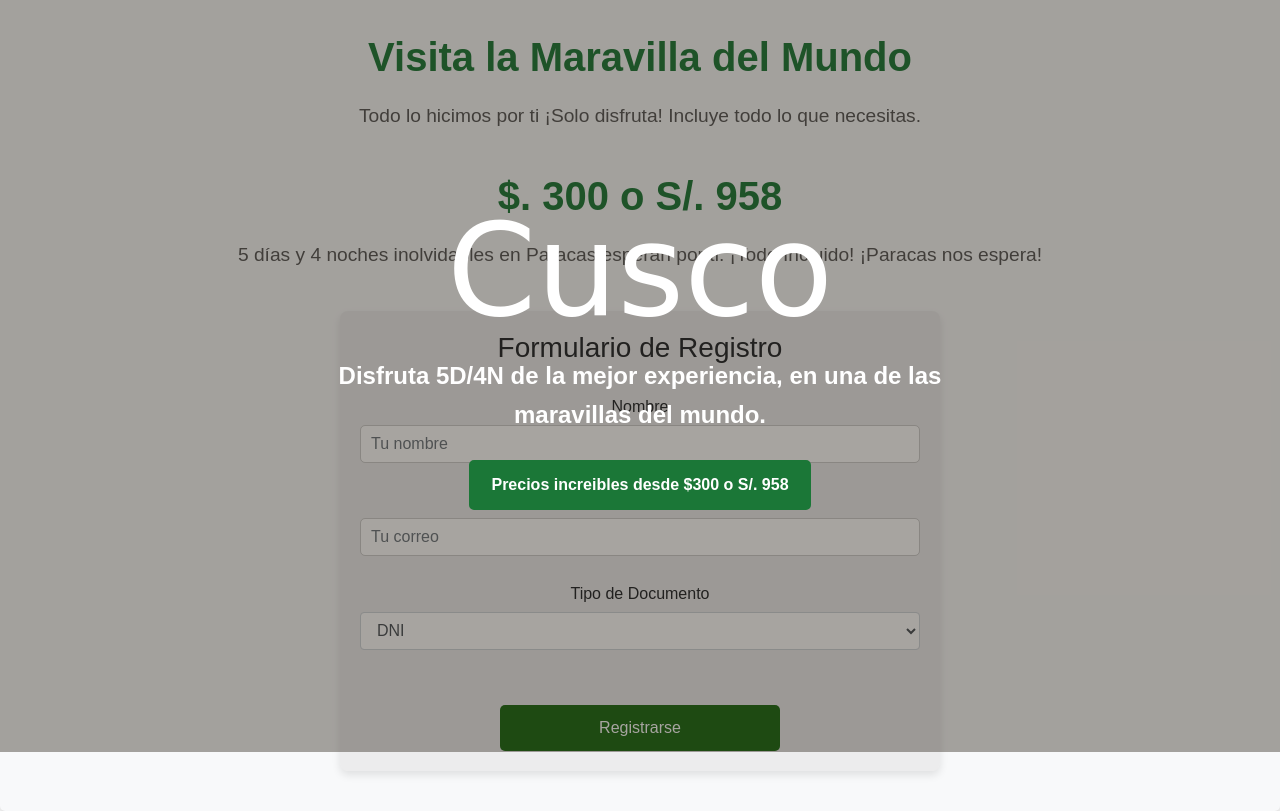
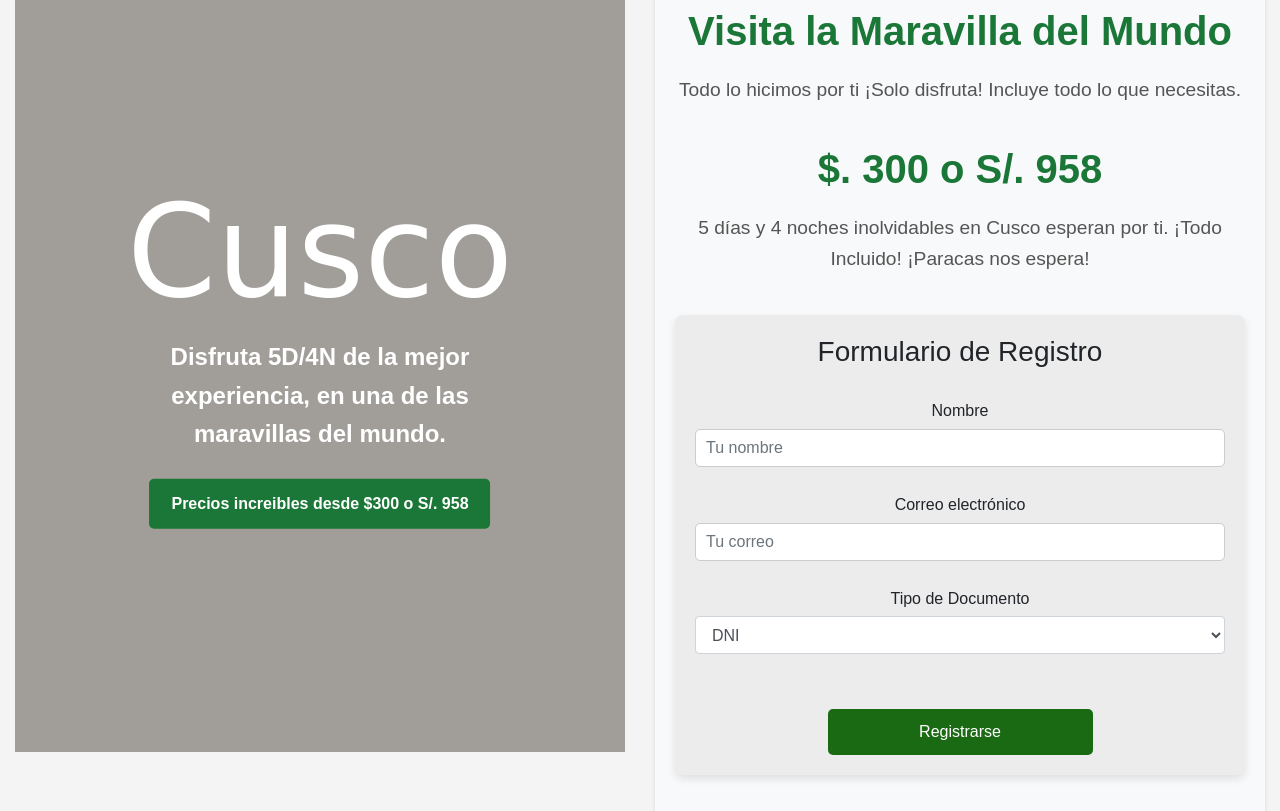
Before and after one commit to iBrandon10/T3, a plain HTML site: page landinpage2.html in a window 1280 px wide. Shown: the part 168-979 px from the top of the page. Drawn offline with nearby package versions, Linux system fonts and the light colour scheme.

Commit message:
Update landinpage2.html

```diff
--- a/landinpage2.html
+++ b/landinpage2.html
@@ -8,6 +8,7 @@
     <link rel="stylesheet" href="estilos.css"> <!-- Enlace a un archivo CSS externo -->
 </head>
 <body>
+
     <!-- Encabezado -->
     <header>
         <h1 class="welcome-title">City Tours</h1>
@@ -17,7 +18,12 @@
             </ul>
         </nav>
     </header>
-    <!-- Contenedor de la imagen y overlay oscuro -->
+
+    <!-- Contenedor con la fila para dividir la imagen y el formulario -->
+    <div class="container_paracas">
+        <div class="row">
+            <!-- Columna de la imagen y descripción -->
+            <div class="col-md-6">
                 <div class="image-container">
                     <img src="recursos/machupicchu.jpg" class="card-img-top" alt="Imagen de Paracas">
                     <div class="overlay"></div>
@@ -28,12 +34,17 @@
                         <p class="description">Disfruta 5D/4N de la mejor experiencia, en una de las maravillas del mundo.</p>
                         <button class="b_cusco">Precios increibles desde $300 o S/. 958</button>
                     </div>
-        <!-- Título y descripción debajo de la imagen -->
-    <section class="explora-section_cusco">
+                </div>
+            </div>
+
+            <!-- Columna del formulario -->
+            <div class="col-md-6">
+                <section class="explora-section">
                     <h2 class="explora-title_cusco">Visita la Maravilla del Mundo</h2>
                     <p class="explora-description_cusco">Todo lo hicimos por ti ¡Solo disfruta! Incluye todo lo que necesitas.</p>
                     <h2 class="explora-title_cusco">$. 300 o S/. 958</h2>
-        <p class="explora-description_cusco">5 días y 4 noches inolvidables en Paracas esperan por ti. ¡Todo Incluido! ¡Paracas nos espera!</p>
+                    <p class="explora-description_cusco">5 días y 4 noches inolvidables en Cusco esperan por ti. ¡Todo Incluido! ¡Paracas nos espera!</p>
+
                     <!-- Formulario de registro -->
                     <div class="form-container">
                         <h3>Formulario de Registro</h3>
@@ -51,12 +62,16 @@
                                 <select class="form-control" id="documento" name="documento">
                                     <option value="DNI">DNI</option>
                                     <option value="Pasaporte">Pasaporte</option>
-                        <option value="Carnet de extranjeria">Carnet de extranjeria</option>
+                                    <option value="Carnet de extranjería">Carnet de extranjería</option>
                                 </select>
                             </div>
                             <button type="submit" class="btn_cusco btn-primary">Registrarse</button>
                         </form>
                     </div>
                 </section>
-<body>
+            </div>
+        </div>
+    </div>
+
+</body>
 </html>
```
Lines whose indentation alone changed are shown as unchanged.
